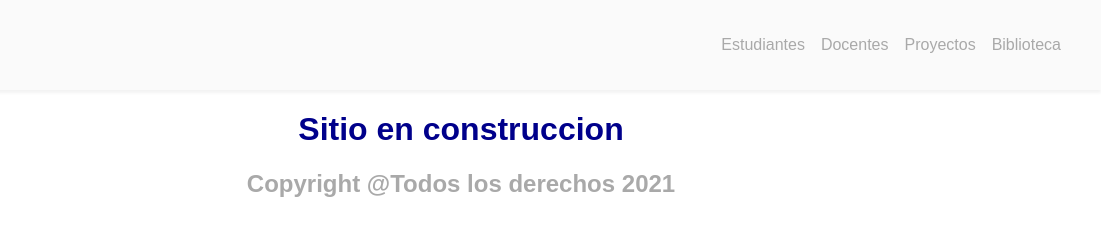
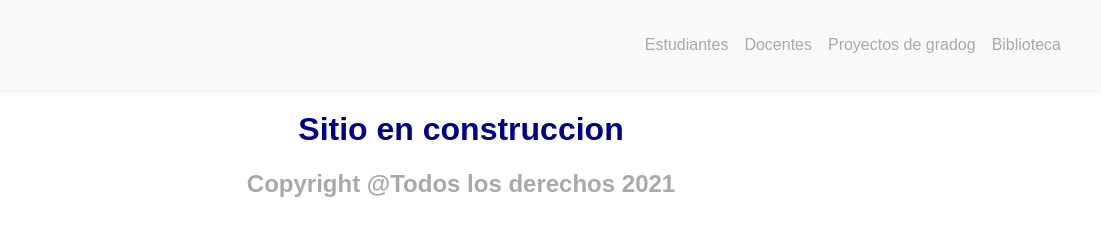
Before and after one commit to YamileFernandez/primer-proyecto, a plain HTML site: page index.html in a window 1280 px wide. Shown: the full height of the page, 179-1280 px from the left. Drawn offline with Linux system fonts and the light colour scheme.

Commit message:
solucionado error 01: se cambio el nav > li

```diff
--- a/index.html
+++ b/index.html
@@ -17,7 +17,7 @@
       <ul>
         <li>Estudiantes</li>
         <li>Docentes</li>
-        <li>Proyectos</li>
+        <li>Proyectos de gradog</li>
         <li>Biblioteca</li>
       </ul>
     </nav>
```
